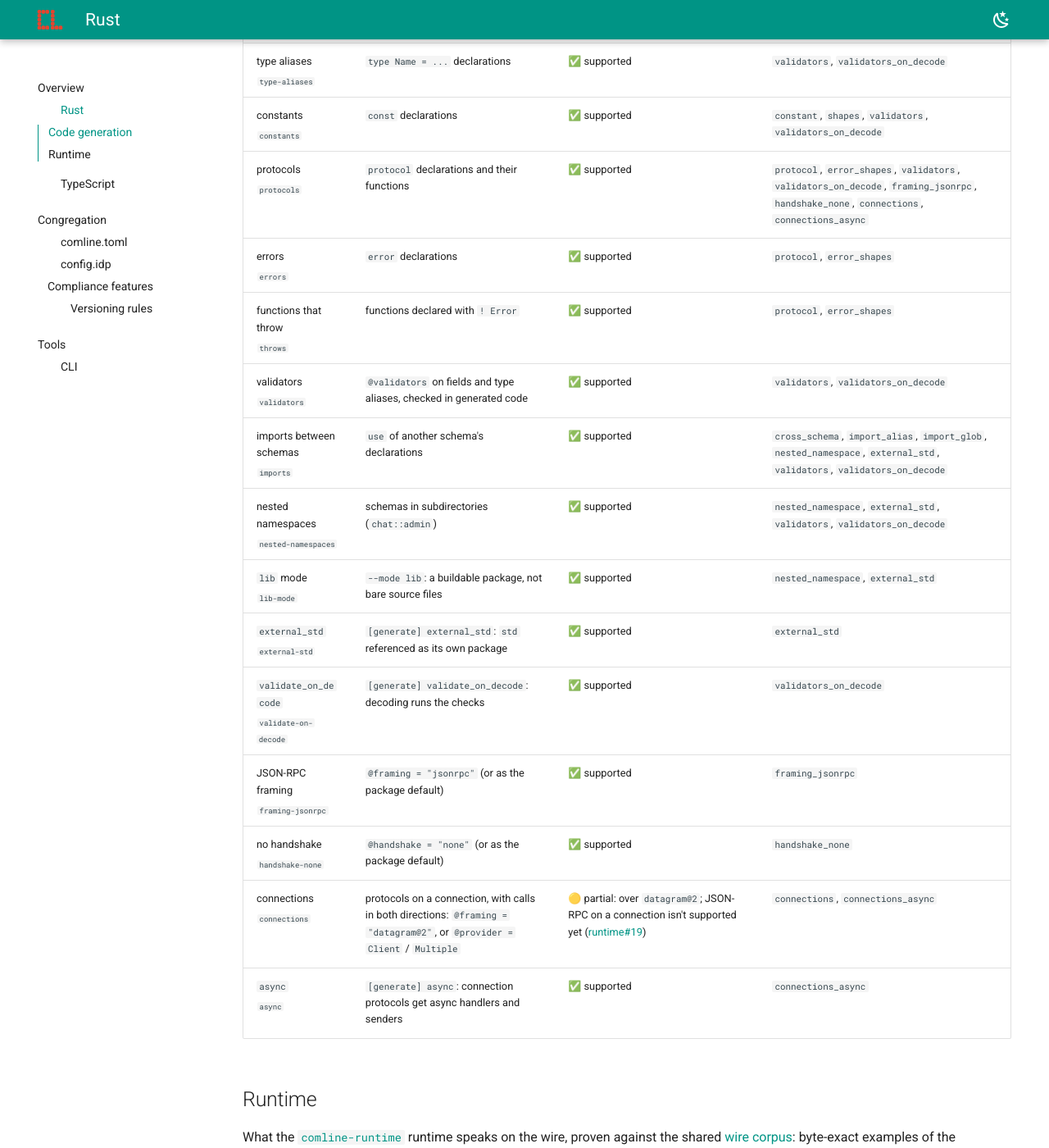
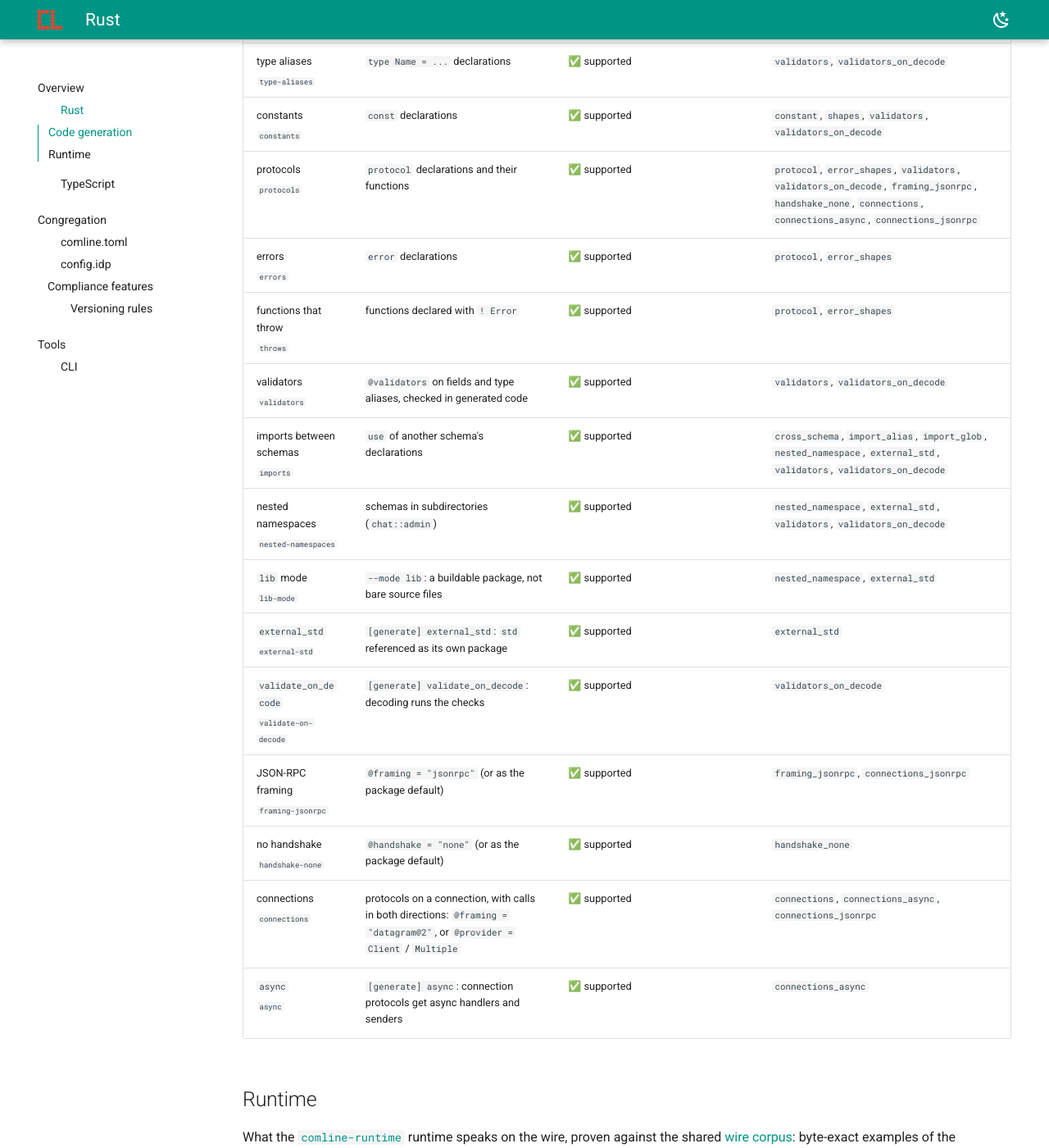
Before and after one commit to ComlineProject/docs, an MkDocs documentation site: the page built from docs/docs/reference/languages/rust.md, in a window 1280 px wide and 1400 px high, scrolled down 1113 px. Shown: the whole window at 82% size. Built offline with MkDocs 1.6.1 and Material for MkDocs 9.7.7, drawn with Linux system fonts in a browser that asks for light colours; the version menu is left out.

Commit message:
docs: sync the language pages: connections supported, over JSON-RPC too

```diff
--- a/docs/docs/reference/languages/rust.md
+++ b/docs/docs/reference/languages/rust.md
@@ -25,7 +25,7 @@ Generator `rust#1.85.0`.
 | unions <br><sub>`unions`</sub> | `union(A B ...)` types | ❌ unsupported: Rust has no anonymous sum type to render one as | `unions` |
 | type aliases <br><sub>`type-aliases`</sub> | `type Name = ...` declarations | ✅ supported | `validators`, `validators_on_decode` |
 | constants <br><sub>`constants`</sub> | `const` declarations | ✅ supported | `constant`, `shapes`, `validators`, `validators_on_decode` |
-| protocols <br><sub>`protocols`</sub> | `protocol` declarations and their functions | ✅ supported | `protocol`, `error_shapes`, `validators`, `validators_on_decode`, `framing_jsonrpc`, `handshake_none`, `connections`, `connections_async` |
+| protocols <br><sub>`protocols`</sub> | `protocol` declarations and their functions | ✅ supported | `protocol`, `error_shapes`, `validators`, `validators_on_decode`, `framing_jsonrpc`, `handshake_none`, `connections`, `connections_async`, `connections_jsonrpc` |
 | errors <br><sub>`errors`</sub> | `error` declarations | ✅ supported | `protocol`, `error_shapes` |
 | functions that throw <br><sub>`throws`</sub> | functions declared with `! Error` | ✅ supported | `protocol`, `error_shapes` |
 | validators <br><sub>`validators`</sub> | `@validators` on fields and type aliases, checked in generated code | ✅ supported | `validators`, `validators_on_decode` |
@@ -34,9 +34,9 @@ Generator `rust#1.85.0`.
 | `lib` mode <br><sub>`lib-mode`</sub> | `--mode lib`: a buildable package, not bare source files | ✅ supported | `nested_namespace`, `external_std` |
 | `external_std` <br><sub>`external-std`</sub> | `[generate] external_std`: `std` referenced as its own package | ✅ supported | `external_std` |
 | `validate_on_decode` <br><sub>`validate-on-decode`</sub> | `[generate] validate_on_decode`: decoding runs the checks | ✅ supported | `validators_on_decode` |
-| JSON-RPC framing <br><sub>`framing-jsonrpc`</sub> | `@framing = "jsonrpc"` (or as the package default) | ✅ supported | `framing_jsonrpc` |
+| JSON-RPC framing <br><sub>`framing-jsonrpc`</sub> | `@framing = "jsonrpc"` (or as the package default) | ✅ supported | `framing_jsonrpc`, `connections_jsonrpc` |
 | no handshake <br><sub>`handshake-none`</sub> | `@handshake = "none"` (or as the package default) | ✅ supported | `handshake_none` |
-| connections <br><sub>`connections`</sub> | protocols on a connection, with calls in both directions: `@framing = "datagram@2"`, or `@provider = Client` / `Multiple` | 🟡 partial: over `datagram@2`; JSON-RPC on a connection isn't supported yet ([runtime#19](https://github.com/ComlineProject/runtime/issues/19)) | `connections`, `connections_async` |
+| connections <br><sub>`connections`</sub> | protocols on a connection, with calls in both directions: `@framing = "datagram@2"`, or `@provider = Client` / `Multiple` | ✅ supported | `connections`, `connections_async`, `connections_jsonrpc` |
 | `async` <br><sub>`async`</sub> | `[generate] async`: connection protocols get async handlers and senders | ✅ supported | `connections_async` |
 
 <!-- codegen:end -->
```
Also changed, not shown: other parts of docs/docs/reference/languages/rust.md (+1 -1 lines), docs/docs/reference/languages/index.md (+1 -1 lines), docs/docs/reference/languages/typescript.md (+4 -4 lines).
